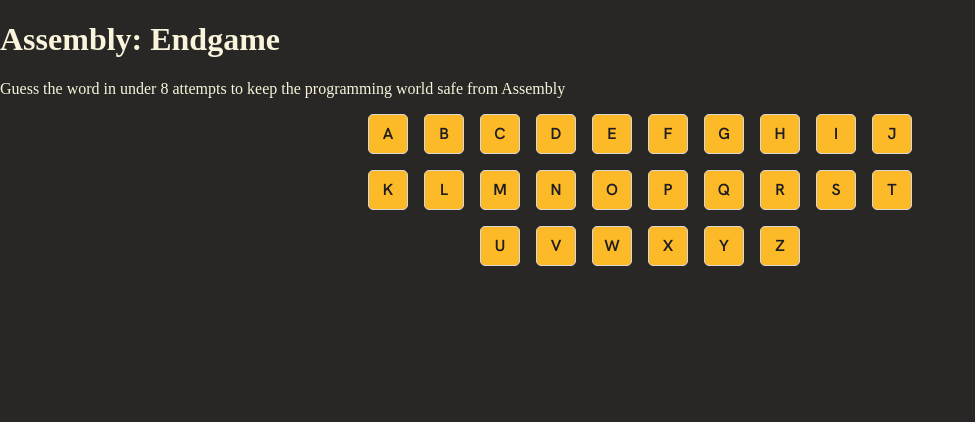
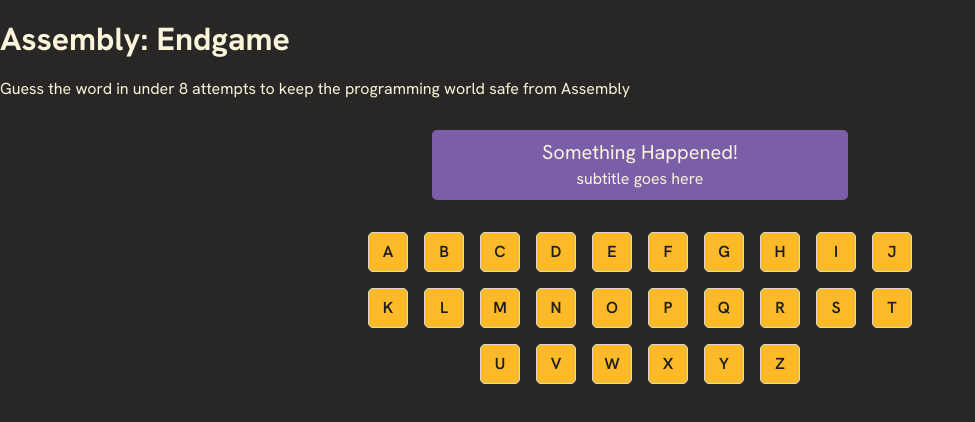
Before and after one commit to markghsu/scrimba-hangman, a React (Vite) app: page / in a window 1280 px wide. Shown: the top 422 px of the page, without its empty margins (0-975 px from the left). Built offline with nearby package versions, Linux system fonts and the light colour scheme.

Commit message:
Add Message code and CSS

```diff
--- a/src/Hangman.css
+++ b/src/Hangman.css
@@ -1,6 +1,7 @@
 body {
     background: #282726;
     color: #F9F4DA;
+    font-family: "Hanken Grotesk", sans-serif;
 }
 
 .grid {
--- a/src/Hangman.jsx
+++ b/src/Hangman.jsx
@@ -1,5 +1,6 @@
 import './Hangman.css'
 import Letter from "./components/Letter"
+import Message from "./components/Message"
 import {useState} from "react"
 
 function generateAlphabet() {
@@ -19,13 +20,13 @@ export default function Hangman() {
       used: ele.value === l? true : ele.used
     })))
   }
-  const message = ""
+  const message = "Something Happened!"
   return (
     <>
       <h1>Assembly: Endgame</h1>
       <p>Guess the word in under 8 attempts to keep the programming world safe from Assembly</p>
       <main>
-        <div className="messageHolder" aria-live="polite">{ message && <Message /> }</div>
+        <div className="messageHolder" aria-live="polite">{ message && <Message main={message} subtitle="subtitle goes here" /> }</div>
         <div className="blocks"></div>
         <div className="word"></div>
         <div className="grid">
--- a/src/components/Letter.css
+++ b/src/components/Letter.css
@@ -5,7 +5,6 @@
     border-radius: 5px;
     background: #FCBA29;
     color: #1E1E1E;
-    font-family: "Hanken Grotesk", sans-serif;
     font-size: 1rem;
     font-weight: 600;
     cursor: pointer;
--- /dev/null
+++ b/src/components/Message.css
@@ -0,0 +1,36 @@
+.message-box {
+    margin: 2rem auto;
+    width: 25rem;
+    text-align: center;
+    background: #7A5EA7;
+    border-radius: 5px;
+    padding: 0.5rem;
+    min-height: 3rem;
+    display: flex;
+    flex-direction: column;
+    align-items: center;
+    justify-content: center;
+}
+.message-main:only-child{
+    font-style: italic;
+}
+
+.message-main {
+    margin: 0.125em;
+    font-size: 1.25rem;
+    font-weight: 400;
+}
+
+.message-subtitle {
+    margin: 0.25em;
+    font-size: 1rem;
+    font-weight: 400;
+}
+
+.message-box.good {
+    background: #10A95B;
+}
+
+.message-box.bad {
+    background: #BA2A2A;
+}
--- a/src/components/Message.jsx
+++ b/src/components/Message.jsx
@@ -1,3 +1,9 @@
+import './Message.css'
+
 export default function Message(props) {
-    return (<div className={props.className}><h2>{props.message}</h2></div>)
+    return (
+        <div className="message-box">
+            <h2 className="message-main">{props.main}</h2>
+            {props.subtitle && <p className="message-subtitle">{props.subtitle}</p>}
+        </div>)
 }
```
